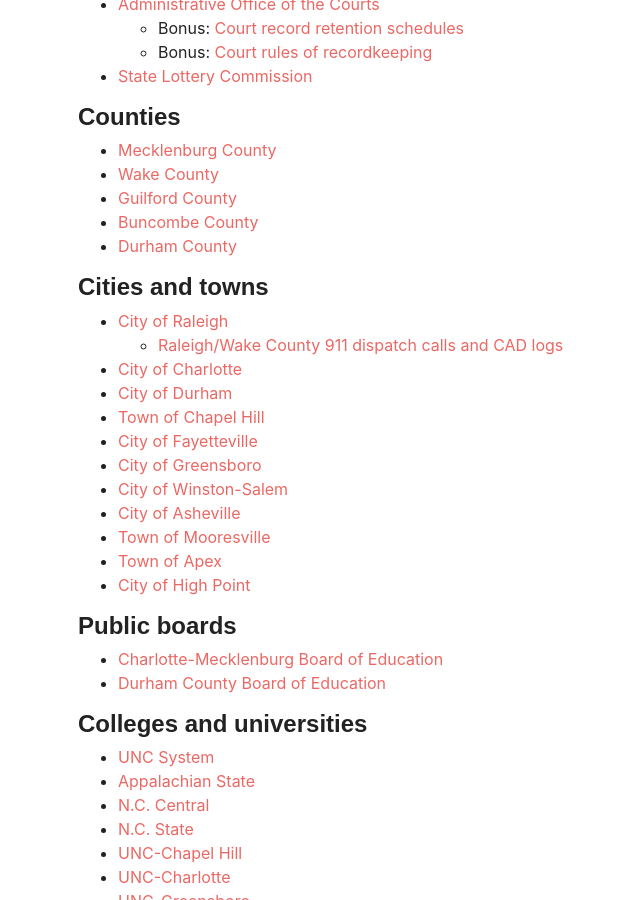
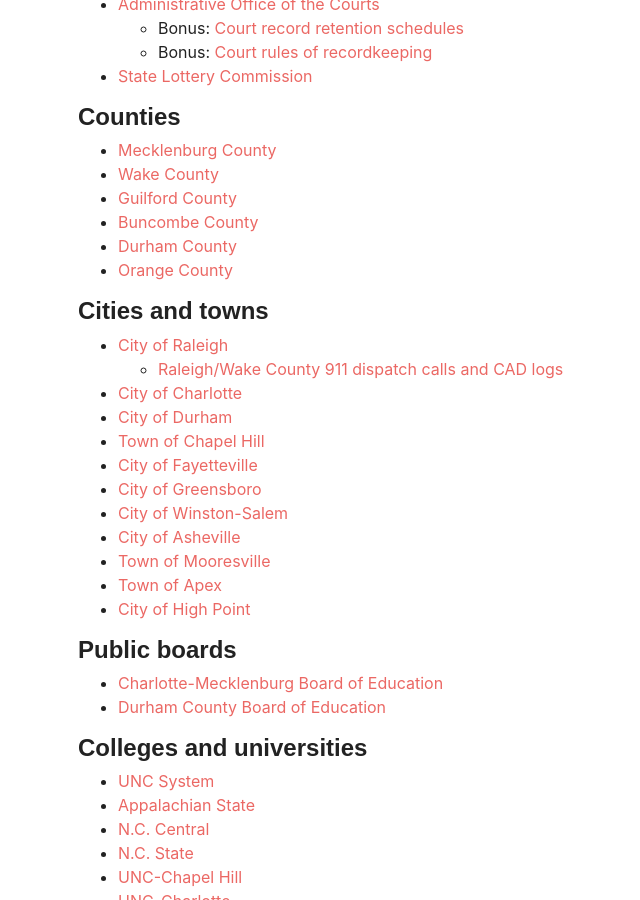
Before and after one commit to mtdukes/data-journalism-lab, a Jekyll site: the page built from _pages/public_records.md, in a window 1280 px wide and 900 px high, scrolled down 1042 px. Shown: the whole window, without its empty margins (7-647 px from the left). Built offline with Jekyll 4.4.1, drawn with Linux system fonts in a browser that asks for light colours; some web fonts are replaced.

Commit message:
adding orange county

```diff
--- a/_pages/public_records.md
+++ b/_pages/public_records.md
@@ -48,6 +48,7 @@
 * [Guilford County](https://guilfordcountync.nextrequest.com/)
 * [Buncombe County](https://www.buncombecounty.org/governing/depts/communications/default.aspx)
 * [Durham County](https://durhamcountync.nextrequest.com/)
+* [Orange County](https://www.orangecountync.gov/FormCenter/Community-Relations-7/Public-Records-Request-118)
 
 #### Cities and towns
 
```
